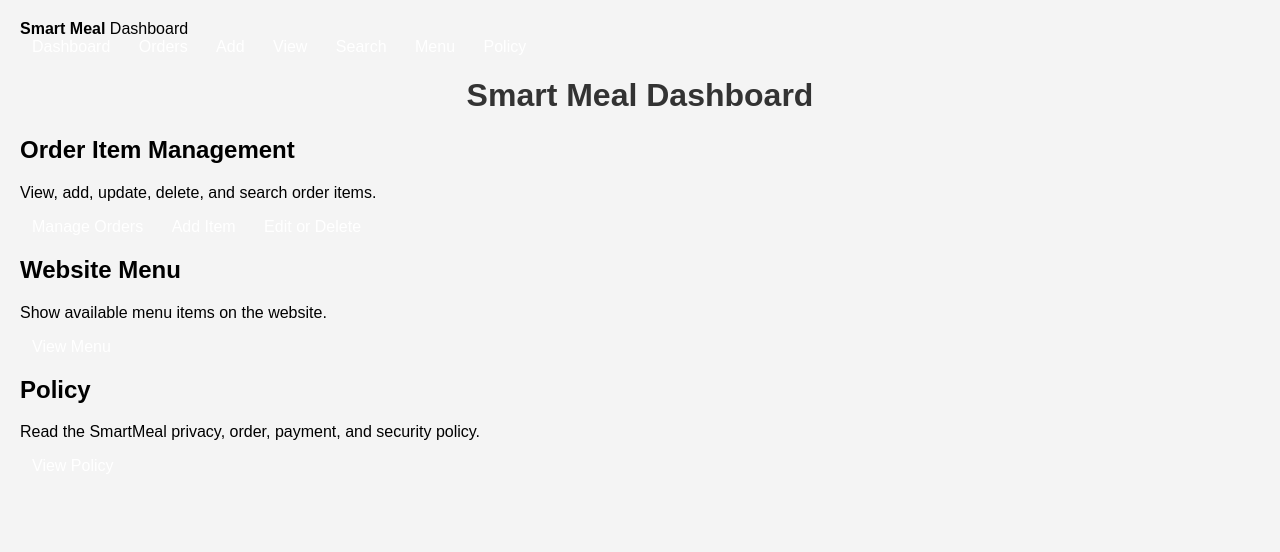
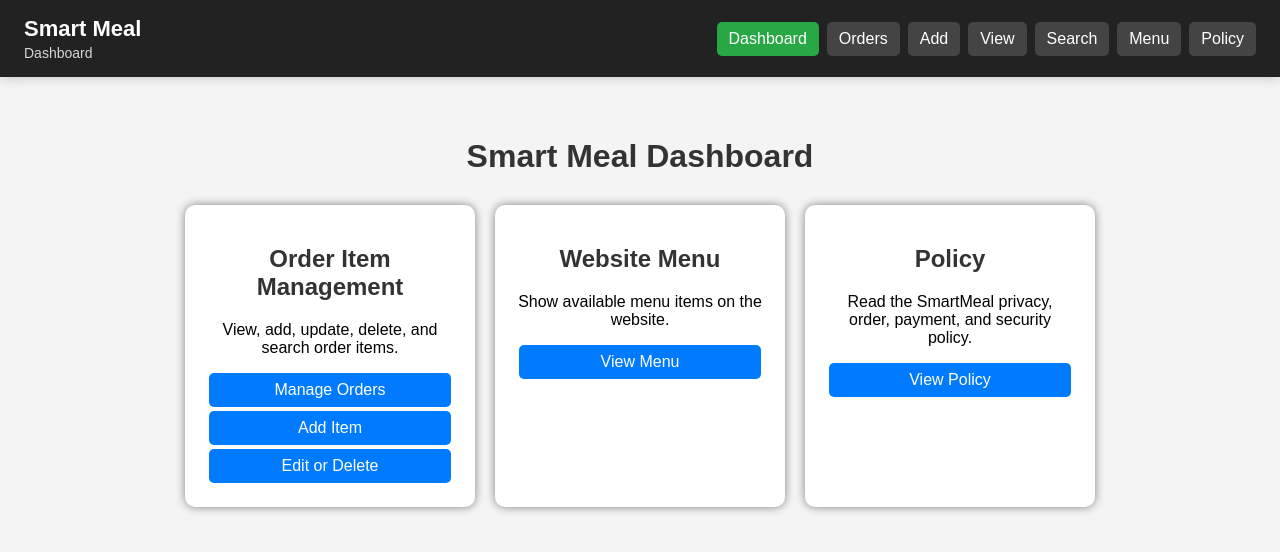
Before and after one commit to Ashma11-dahal/Smart-meal, a PHP site: page /dashboard.php in a window 1280 px wide. Shown: the top 552 px of the page. Run offline with PHP 8.4, Linux system fonts and the light colour scheme.

Commit message:
Add files via upload

```diff
--- a/style.css
+++ b/style.css
@@ -1,88 +1,410 @@
-body{
+/* ==========================================
+   GLOBAL PAGE STYLES
+========================================== */
+
+body {
     font-family: Arial, sans-serif;
     background-color: #f4f4f4;
     margin: 0;
     padding: 20px;
 }
 
-/* Heading */
-h1{
+.dashboard-main {
+    padding: 20px;
+}
+
+.dashboard-navbar {
+    display: flex;
+    justify-content: space-between;
+    align-items: center;
+    gap: 20px;
+    margin: -20px -20px 20px;
+    padding: 16px 24px;
+    background: #222;
+    color: white;
+    box-shadow: 0 2px 10px #ccc;
+}
+
+.nav-brand {
+    display: flex;
+    flex-direction: column;
+    gap: 3px;
+}
+
+.nav-brand strong {
+    font-size: 22px;
+}
+
+.nav-brand span {
+    color: #d6d6d6;
+    font-size: 14px;
+}
+
+.dashboard-navbar nav {
+    display: flex;
+    flex-wrap: wrap;
+    justify-content: flex-end;
+    gap: 8px;
+}
+
+.dashboard-navbar a {
+    margin: 0;
+    background: #444;
+}
+
+.dashboard-navbar a:hover,
+.dashboard-navbar a.active {
+    background: #28a745;
+}
+
+/* Remove default body padding on public website layouts. */
+.public-page {
+    padding: 0;
+}
+
+h1,
+h2 {
     text-align: center;
     color: #333;
 }
 
-/* Form Design */
-form{
+/* ==========================================
+   DASHBOARD AND CARD STYLES
+========================================== */
+
+.dashboard {
+    display: flex;
+    gap: 20px;
+    justify-content: center;
+    flex-wrap: wrap;
+    margin-top: 30px;
+}
+
+.card {
+    width: 250px;
+    padding: 20px;
+    background: white;
+    border-radius: 10px;
+    box-shadow: 0 0 10px gray;
+    text-align: center;
+}
+
+.card a {
+    display: block;
+}
+
+/* ==========================================
+   FORM AND INPUT STYLES
+========================================== */
+
+form {
     background: white;
     width: 400px;
-    margin: auto;
+    max-width: 90%;
+    margin: 20px auto;
     padding: 20px;
     border-radius: 10px;
-    box-shadow: 0px 0px 10px gray;
+    box-shadow: 0 0 10px gray;
 }
 
-/* Input Fields */
-input[type=text],
-input[type=number]{
+label {
+    display: block;
+    margin-bottom: 5px;
+    font-weight: bold;
+}
+
+input[type="text"],
+input[type="number"],
+input[type="date"] {
     width: 100%;
+    box-sizing: border-box;
     padding: 10px;
-    margin-top: 5px;
     margin-bottom: 15px;
     border: 1px solid #ccc;
     border-radius: 5px;
 }
 
-/* Buttons */
-input[type=submit]{
+select {
+    width: 100%;
+    box-sizing: border-box;
+    padding: 10px;
+    margin-bottom: 15px;
+    border: 1px solid #ccc;
+    border-radius: 5px;
+}
+
+input[type="submit"] {
+    width: 100%;
+    padding: 10px;
     background-color: #28a745;
     color: white;
-    padding: 10px;
-    width: 100%;
     border: none;
     border-radius: 5px;
     cursor: pointer;
 }
 
-input[type=submit]:hover{
+input[type="submit"]:hover {
     background-color: #218838;
 }
 
-/* Table Design */
-table{
+/* ==========================================
+   TABLE STYLES
+========================================== */
+
+table {
     width: 90%;
-    margin: auto;
+    margin: 20px auto;
     border-collapse: collapse;
     background: white;
 }
 
-/* Table Header */
-th{
+th {
     background-color: #007bff;
     color: white;
     padding: 12px;
 }
 
-/* Table Data */
-td{
+td {
     padding: 10px;
     text-align: center;
     border-bottom: 1px solid #ddd;
 }
 
-/* Links */
-a{
+/* ==========================================
+   LINK, MESSAGE, AND PAGE SECTION STYLES
+========================================== */
+
+a {
+    display: inline-block;
     text-decoration: none;
-    padding: 6px 12px;
+    padding: 8px 12px;
+    margin: 4px;
     border-radius: 5px;
+    background-color: #007bff;
     color: white;
 }
 
-/* Edit Button */
-a[href*="edit"]{
+a:hover {
+    background-color: #0056b3;
+}
+
+a[href*="edit"] {
     background-color: orange;
 }
 
-/* Delete Button */
-a[href*="delet"]{
+a[href*="delete"],
+.delete-link {
     background-color: red;
 }
+
+.actions,
+.message,
+.filter-chips {
+    text-align: center;
+}
+
+.page-section {
+    margin: 30px auto;
+}
+
+.message {
+    width: fit-content;
+    max-width: 90%;
+    margin: 20px auto;
+    padding: 12px 18px;
+    background: white;
+    border-left: 5px solid #28a745;
+    border-radius: 5px;
+    box-shadow: 0 0 8px #ccc;
+}
+
+.filter-chips {
+    margin: 10px auto 20px;
+}
+
+/* Small labels shown after searching/filtering, such as "Status: Pending". */
+.filter-chip {
+    display: inline-block;
+    padding: 8px 12px;
+    margin: 4px;
+    border-radius: 20px;
+    background: #e7f3ff;
+    color: #0056b3;
+    font-weight: bold;
+}
+
+/* Grey reset button used to clear active filters. */
+.clear-filter {
+    background: #6c757d;
+}
+
+.clear-filter:hover {
+    background: #545b62;
+}
+
+/* ==========================================
+   MENU AND POLICY PAGE STYLES
+========================================== */
+
+.menu-section,
+.policy-section {
+    width: 90%;
+    max-width: 900px;
+    margin: 20px auto;
+}
+
+.menu-category {
+    margin-top: 28px;
+    text-align: left;
+}
+
+.menu-item,
+.policy-section {
+    background: white;
+    border-radius: 10px;
+    box-shadow: 0 0 10px #ccc;
+}
+
+.menu-item {
+    display: flex;
+    justify-content: space-between;
+    gap: 20px;
+    align-items: center;
+    padding: 18px;
+    margin: 12px 0;
+}
+
+.menu-item h3,
+.menu-item p {
+    margin: 0;
+}
+
+.menu-item p {
+    color: #666;
+    margin-top: 6px;
+}
+
+.policy-section {
+    padding: 25px;
+    line-height: 1.7;
+}
+
+.policy-section h2 {
+    text-align: left;
+}
+
+/* ==========================================
+   PUBLIC WEBSITE LAYOUT STYLES
+========================================== */
+
+.site-header {
+    display: flex;
+    justify-content: space-between;
+    gap: 20px;
+    align-items: center;
+    padding: 24px 40px;
+    background: white;
+    box-shadow: 0 2px 10px #ddd;
+}
+
+.site-header h1,
+.site-header p {
+    margin: 0;
+    text-align: left;
+}
+
+.site-header h1 {
+    color: #28a745;
+}
+
+.site-header p {
+    margin-top: 6px;
+    color: #555;
+}
+
+.site-nav {
+    display: flex;
+    flex-wrap: wrap;
+    justify-content: flex-end;
+    gap: 8px;
+}
+
+.public-hero {
+    padding: 60px 20px 35px;
+    text-align: center;
+    background: white;
+}
+
+.public-hero h2 {
+    margin: 0 0 10px;
+    font-size: 42px;
+    color: #333;
+}
+
+.public-hero p {
+    margin: 0;
+    color: #555;
+    font-size: 18px;
+}
+
+.public-menu-grid {
+    width: 90%;
+    max-width: 1000px;
+    margin: 20px auto;
+    display: grid;
+    grid-template-columns: repeat(auto-fit, minmax(220px, 1fr));
+    gap: 16px;
+}
+
+.public-menu-card {
+    background: white;
+    padding: 20px;
+    border-radius: 10px;
+    box-shadow: 0 0 10px #ccc;
+}
+
+.public-menu-card h3 {
+    margin: 0 0 10px;
+    color: #333;
+}
+
+.public-menu-card p {
+    color: #555;
+}
+
+.public-menu-card strong {
+    display: inline-block;
+    margin-top: 8px;
+    color: #28a745;
+    font-size: 20px;
+}
+
+.site-footer {
+    margin-top: 40px;
+    padding: 20px;
+    text-align: center;
+    color: white;
+    background: #222;
+}
+
+/* Responsive layout for smaller public website screens. */
+@media (max-width: 800px) {
+    .dashboard-navbar {
+        align-items: flex-start;
+        flex-direction: column;
+    }
+
+    .dashboard-navbar nav {
+        justify-content: flex-start;
+    }
+
+    .site-header {
+        align-items: flex-start;
+        flex-direction: column;
+        padding: 20px;
+    }
+
+    .site-nav {
+        justify-content: flex-start;
+    }
+}
```
